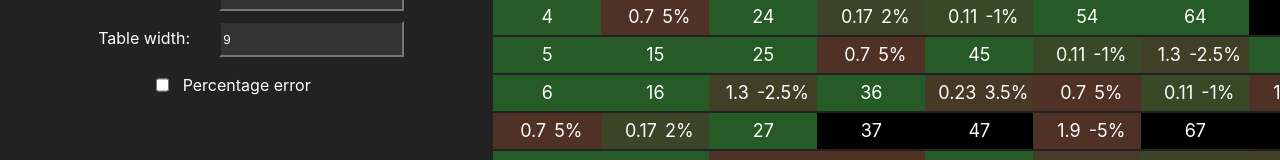
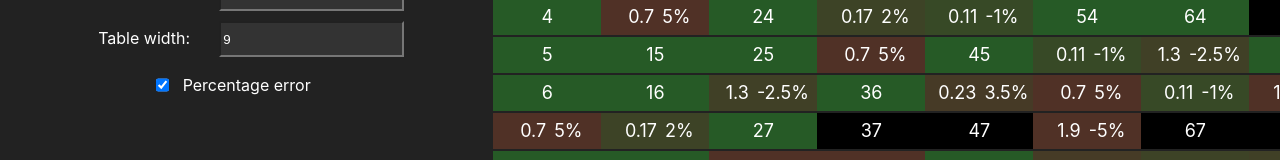
Before and after one commit to gla23/factor-axes, a React (Create React App) app: page / in a window 1280 px wide. Shown: the part 757-917 px from the top of the page. Built offline with nearby package versions, Linux system fonts and the light colour scheme.

Commit message:
Fix checkbox

```diff
--- a/src/App.tsx
+++ b/src/App.tsx
@@ -155,7 +155,7 @@ function App() {
             <input
               id="percentage"
               type="checkbox"
-              value={String(percentageError)}
+              checked={percentageError}
               onChange={(e) => setPercentageError((v) => !v)}
             />
             <label
```
